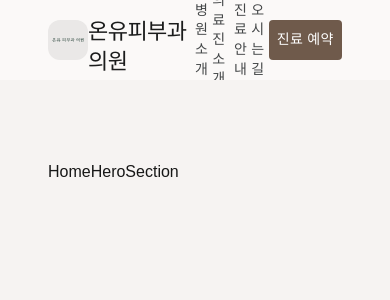
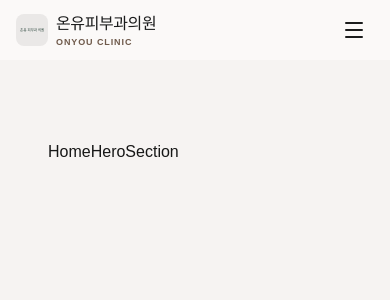
Before and after one commit to pan6603/onyu-dermatology-web, a Next.js app: page / in a window 390 px wide. Shown: the top 300 px of the page. Built offline with nearby package versions, Linux system fonts and the light colour scheme.

Commit message:
feat: 모바일 반응형 헤더 구현

```diff
--- /dev/null
+++ b/components/common/ui/icons/MobileMenuIcon.tsx
@@ -0,0 +1,12 @@
+import { Menu } from "lucide-react";
+import { MobileMenuButton } from "@/styles/buttons.styles"
+
+export default function MobileMenuIcon() {
+    return (
+        <>
+            <MobileMenuButton type="button" aria-label="메뉴 열기">
+                <Menu size={24} color="#1B1C1C" strokeWidth={2} />
+            </MobileMenuButton>
+        </>
+    )
+}
--- a/components/layout/header/Header.tsx
+++ b/components/layout/header/Header.tsx
@@ -11,7 +11,7 @@ import {
     HeaderCTA
 } from "@/styles/layout.styles"
 import LogoIcon from "@/components/common/ui/icons/LogoIcon"
-
+import MobileMenuIcon from "@/components/common/ui/icons/MobileMenuIcon"
 
 
 export default function Header() {
@@ -36,6 +36,9 @@ export default function Header() {
                         </NavMenu>
                         <HeaderCTA href="">진료 예약</HeaderCTA>
                     </HeaderNav>
+
+                    {/* 모바일 사이즈일때 화면 노출 */}
+                    <MobileMenuIcon />
                 </HeaderInner>
             </HeaderContainer>
         </>
--- a/package.json
+++ b/package.json
@@ -9,6 +9,7 @@
     "lint": "eslint"
   },
   "dependencies": {
+    "lucide-react": "^1.77.0",
     "next": "16.4.6",
     "react": "19.3.0",
     "react-dom": "19.3.0",
--- /dev/null
+++ b/styles/buttons.styles.ts
@@ -0,0 +1,27 @@
+import styled from "styled-components";
+
+
+
+export const MobileMenuButton = styled.button`
+    display: none;
+    align-items: center;
+    justify-content: center;
+
+    width: 40px;
+    height: 40px;
+
+    padding: 0;
+    border: none;
+    background: transparent;
+    cursor: pointer;
+
+    /* Tablet */
+    @media (min-width: 769px) and (max-width: 1024px) {
+        display: none;
+    }
+
+    /* Mobile */
+    @media (max-width: 768px) {
+        display: flex;
+    }
+`;
--- a/styles/icons.styles.ts
+++ b/styles/icons.styles.ts
@@ -21,4 +21,13 @@ export const LogoIconContainer = styled.div`
         padding: 4px;
         flex-shrink: 0;
     }
+
+    /* Mobile */
+    @media (max-width: 768px) {
+        max-width: 32px;
+        height: 32px;
+        border-radius: 8px;
+        padding: 4px;
+        flex-shrink: 0;
+    }
 `
--- a/styles/layout.styles.ts
+++ b/styles/layout.styles.ts
@@ -14,6 +14,11 @@ export const HeaderContainer = styled.header`
     /* Tablet */
     @media (min-width: 769px) and (max-width: 1024px) {
         height: 64px;
+    }
+
+    /* Mobile */
+    @media (max-width: 768px) {
+        height: 60px;
     }
 `
 
@@ -34,6 +39,12 @@ export const HeaderInner = styled.div`
         padding-left: 32px;
         padding-right: 32px;
     }
+
+    /* Mobile */
+    @media (max-width: 768px) {
+        padding-left: 16px;
+        padding-right: 16px;
+    }
 `
 
 export const HeaderLogo = styled.div`
@@ -50,6 +61,12 @@ export const HeaderLogo = styled.div`
         max-width: 180px;
         height: 40px;
     }
+
+    /* Mobile */
+    @media (max-width: 768px) {
+        max-width: 160px;
+        height: 36px;
+    }
 `
 
 export const LogoText = styled.div`
@@ -61,6 +78,12 @@ export const LogoText = styled.div`
     @media (min-width: 769px) and (max-width: 1024px) {
         max-width: 130px;
         height: 40px;
+    }
+
+    /* Mobile */
+    @media (max-width: 768px) {
+        max-width: 120px;
+        height: 36px;
     }
 `
 
@@ -79,6 +102,14 @@ export const BrandName = styled.span`
         line-height: 25.2px;
         letter-spacing: -0.45px;
     }
+
+    /* Mobile */
+    @media (max-width: 768px) {
+        font-size: 16px;
+        line-height: 22.4px;
+        letter-spacing: -0.4px;
+        white-space: nowrap;
+    }
 `
 
 export const BrandSubtitle = styled.p`
@@ -95,6 +126,14 @@ export const BrandSubtitle = styled.p`
         line-height: 14px;
         letter-spacing: 1px;
     }
+
+    /* Mobile */
+    @media (max-width: 768px) {
+        font-size: 9px;
+        line-height: 12.6px;
+        letter-spacing: 0.9px;
+        white-space: nowrap;
+    }
 `
 
 
@@ -106,6 +145,18 @@ export const HeaderNav = styled.div`
     display: flex;
     align-items: center;
     justify-content: space-between;
+
+    /* Tablet */
+    @media (min-width: 769px) and (max-width: 1024px) {
+        max-width: 400px;
+        height: 36px;
+        gap: 16px;
+    }
+
+    /* Mobile */
+    @media (max-width: 768px) {
+        display: none;
+    }
 `
 
 export const NavMenu = styled.nav`
@@ -116,6 +167,18 @@ export const NavMenu = styled.nav`
     display: flex;
     align-items: center;
     justify-content: space-between;
+
+    /* Tablet */
+    @media (min-width: 769px) and (max-width: 1024px) {
+        max-width: 300px;
+        height: 20px;
+        gap: 12px;
+    }
+
+    /* Mobile */
+    @media (max-width: 768px) {
+        display: none;
+    }
 `
 
 export const NavLink = styled(Link)`
@@ -126,6 +189,21 @@ export const NavLink = styled(Link)`
     letter-spacing: 0.025em;
     color: #444748;
     text-decoration: none;
+
+    /* Tablet */
+    @media (min-width: 769px) and (max-width: 1024px) {
+        font-size: 13px;
+        line-height: 1.4;
+        letter-spacing: 0.02em;
+        white-space: nowrap;
+    }
+
+    /* Mobile */
+    @media (max-width: 768px) {
+        font-size: 16px;
+        line-height: 1.5;
+        letter-spacing: 0.02em;
+    }
 `
 
 export const HeaderCTA = styled(Link)`
@@ -148,6 +226,24 @@ export const HeaderCTA = styled(Link)`
     justify-content: center;
 
     border-radius: 4px;
+
+    /* Tablet */
+    @media (min-width: 769px) and (max-width: 1024px) {
+        max-width: 88px;
+        height: 36px;
+        font-size: 13px;
+        line-height: 18.2px;
+        letter-spacing: 0.3px;
+    }
+
+    /* Mobile */
+    @media (max-width: 768px) {
+        max-width: 80px;
+        height: 34px;
+        font-size: 12px;
+        line-height: 16.8px;
+        letter-spacing: 0.25px;
+    }
 `
 
 
```
Also changed, not shown: 1 other file (tests, documents, lock files or other folders).
